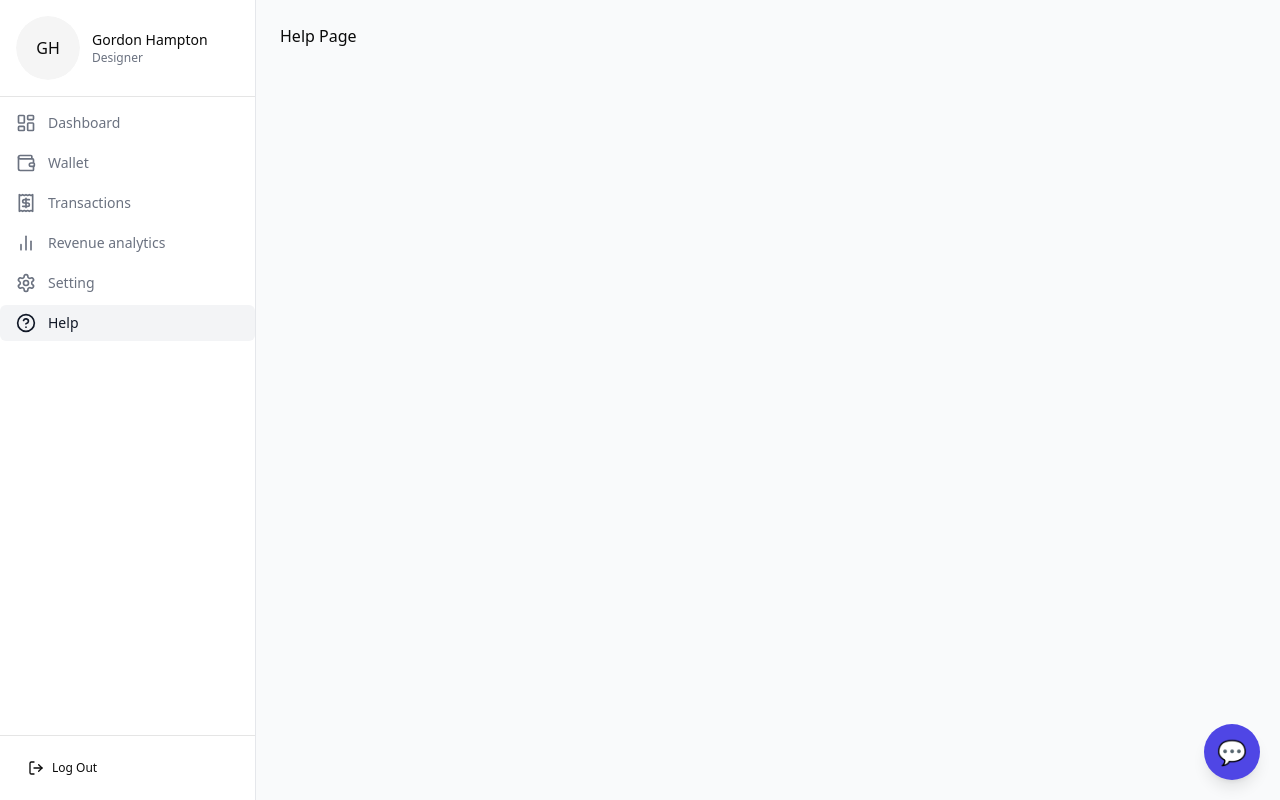
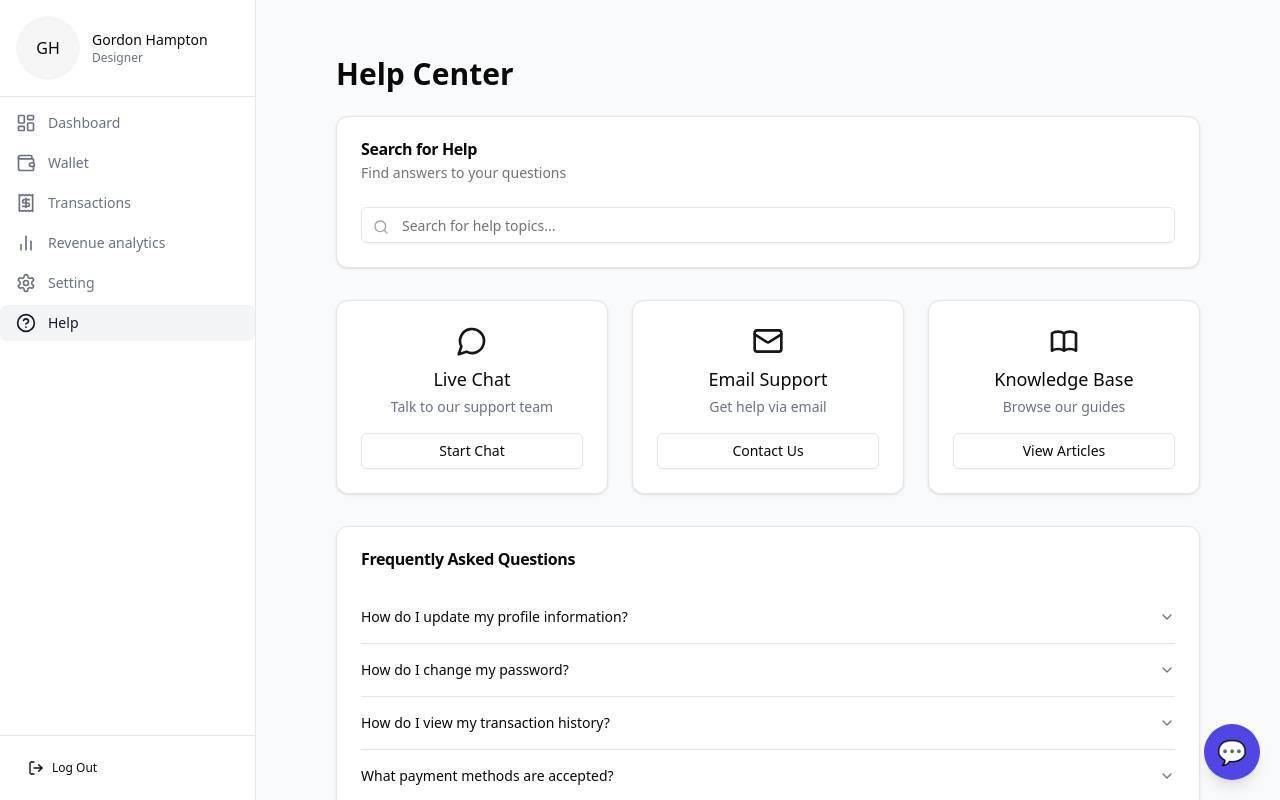
Before and after one commit to NeemaMwende/AI-Powered-Personal-Finance-Tracker, a Next.js app: page /help in a window 1280 px wide. Built offline with nearby package versions, Linux system fonts and the light colour scheme.

Commit message:
updates: help center

```diff
--- a/package.json
+++ b/package.json
@@ -10,6 +10,7 @@
   },
   "dependencies": {
     "@hookform/resolvers": "^4.1.2",
+    "@radix-ui/react-accordion": "^1.2.3",
     "@radix-ui/react-avatar": "^1.1.3",
     "@radix-ui/react-dialog": "^1.1.6",
     "@radix-ui/react-dropdown-menu": "^2.1.6",
--- a/src/app/help/page.tsx
+++ b/src/app/help/page.tsx
@@ -1,8 +1,127 @@
+"use client"
+import React, { useState } from 'react';
+import { Card, CardContent, CardDescription, CardHeader, CardTitle } from '@/components/ui/card';
+import { Accordion, AccordionContent, AccordionItem, AccordionTrigger } from '@/components/ui/accordion';
+import { Button } from '@/components/ui/button';
+import { Input } from '@/components/ui/input';
+import { Search, Mail, MessageCircle } from 'lucide-react';
 
-export default function HelpPage() {
-    return (
-      <div className="max-w-6xl mx-auto">
-          Help Page
+const HelpPage: React.FC = () => {
+  const [searchQuery, setSearchQuery] = useState('');
+
+  const faqItems = [
+    {
+      question: "How do I update my profile information?",
+      answer: "Go to Settings and select the Profile tab. There you can update your name, role, email, and profile picture."
+    },
+    {
+      question: "How do I change my password?",
+      answer: "Navigate to Settings, select the Password tab, enter your current password and the new password twice to confirm."
+    },
+    {
+      question: "How do I view my transaction history?",
+      answer: "Click on the Transactions item in the sidebar to view all your past transactions."
+    },
+    {
+      question: "What payment methods are accepted?",
+      answer: "We accept all major credit cards, debit cards, and bank transfers. You can manage your payment methods in the Wallet section."
+    },
+    {
+      question: "How do I export my financial data?",
+      answer: "Go to Revenue Analytics and click the Export button at the top right corner to download your data in CSV or PDF format."
+    }
+  ];
+
+  const filteredFaqs = searchQuery
+    ? faqItems.filter(item =>
+        item.question.toLowerCase().includes(searchQuery.toLowerCase()) ||
+        item.answer.toLowerCase().includes(searchQuery.toLowerCase())
+      )
+    : faqItems;
+
+  return (
+    <div className="container mx-auto px-4 py-8 max-w-4xl">
+      <h1 className="text-3xl font-bold mb-6">Help Center</h1>
+
+      <Card className="mb-8">
+        <CardHeader>
+          <CardTitle>Search for Help</CardTitle>
+          <CardDescription>Find answers to your questions</CardDescription>
+        </CardHeader>
+        <CardContent>
+          <div className="relative">
+            <Search className="absolute left-3 top-3 h-4 w-4 text-gray-400" />
+            <Input
+              placeholder="Search for help topics..."
+              className="pl-10"
+              value={searchQuery}
+              onChange={(e) => setSearchQuery(e.target.value)}
+            />
+          </div>
+        </CardContent>
+      </Card>
+
+      <div className="grid grid-cols-1 md:grid-cols-3 gap-6 mb-8">
+        <Card>
+          <CardContent className="pt-6">
+            <div className="flex flex-col items-center text-center">
+              <MessageCircle className="h-8 w-8 mb-2 text-primary" />
+              <h3 className="text-lg font-medium mb-1">Live Chat</h3>
+              <p className="text-sm text-gray-500 mb-4">Talk to our support team</p>
+              <Button variant="outline" className="w-full">Start Chat</Button>
+            </div>
+          </CardContent>
+        </Card>
+
+        <Card>
+          <CardContent className="pt-6">
+            <div className="flex flex-col items-center text-center">
+              <Mail className="h-8 w-8 mb-2 text-primary" />
+              <h3 className="text-lg font-medium mb-1">Email Support</h3>
+              <p className="text-sm text-gray-500 mb-4">Get help via email</p>
+              <Button variant="outline" className="w-full">Contact Us</Button>
+            </div>
+          </CardContent>
+        </Card>
+
+        <Card>
+          <CardContent className="pt-6">
+            <div className="flex flex-col items-center text-center">
+              <svg className="h-8 w-8 mb-2 text-primary" fill="none" viewBox="0 0 24 24" stroke="currentColor">
+                <path strokeLinecap="round" strokeLinejoin="round" strokeWidth={2} d="M12 6.253v13m0-13C10.832 5.477 9.246 5 7.5 5S4.168 5.477 3 6.253v13C4.168 18.477 5.754 18 7.5 18s3.332.477 4.5 1.253m0-13C13.168 5.477 14.754 5 16.5 5c1.747 0 3.332.477 4.5 1.253v13C19.832 18.477 18.247 18 16.5 18c-1.746 0-3.332.477-4.5 1.253" />
+              </svg>
+              <h3 className="text-lg font-medium mb-1">Knowledge Base</h3>
+              <p className="text-sm text-gray-500 mb-4">Browse our guides</p>
+              <Button variant="outline" className="w-full">View Articles</Button>
+            </div>
+          </CardContent>
+        </Card>
       </div>
-    );
-  }
+
+      <Card>
+        <CardHeader>
+          <CardTitle>Frequently Asked Questions</CardTitle>
+        </CardHeader>
+        <CardContent>
+          <Accordion type="single" collapsible className="w-full">
+            {filteredFaqs.map((faq, index) => (
+              <AccordionItem key={index} value={`item-${index}`}>
+                <AccordionTrigger>{faq.question}</AccordionTrigger>
+                <AccordionContent>{faq.answer}</AccordionContent>
+              </AccordionItem>
+            ))}
+          </Accordion>
+
+          {filteredFaqs.length === 0 && (
+            <div className="py-6 text-center">
+              <p className="text-gray-500">No results found for &quot;{searchQuery}&quot;</p>
+              <p className="text-sm mt-2">Try a different search term or contact our support team.</p>
+            </div>
+          )}
+        </CardContent>
+      </Card>
+    </div>
+  );
+};
+
+export default HelpPage;
--- /dev/null
+++ b/src/components/ui/accordion.tsx
@@ -0,0 +1,57 @@
+"use client"
+
+import * as React from "react"
+import * as AccordionPrimitive from "@radix-ui/react-accordion"
+import { ChevronDown } from "lucide-react"
+
+import { cn } from "@/lib/utils"
+
+const Accordion = AccordionPrimitive.Root
+
+const AccordionItem = React.forwardRef<
+  React.ElementRef<typeof AccordionPrimitive.Item>,
+  React.ComponentPropsWithoutRef<typeof AccordionPrimitive.Item>
+>(({ className, ...props }, ref) => (
+  <AccordionPrimitive.Item
+    ref={ref}
+    className={cn("border-b", className)}
+    {...props}
+  />
+))
+AccordionItem.displayName = "AccordionItem"
+
+const AccordionTrigger = React.forwardRef<
+  React.ElementRef<typeof AccordionPrimitive.Trigger>,
+  React.ComponentPropsWithoutRef<typeof AccordionPrimitive.Trigger>
+>(({ className, children, ...props }, ref) => (
+  <AccordionPrimitive.Header className="flex">
+    <AccordionPrimitive.Trigger
+      ref={ref}
+      className={cn(
+        "flex flex-1 items-center justify-between py-4 text-sm font-medium transition-all hover:underline text-left [&[data-state=open]>svg]:rotate-180",
+        className
+      )}
+      {...props}
+    >
+      {children}
+      <ChevronDown className="h-4 w-4 shrink-0 text-muted-foreground transition-transform duration-200" />
+    </AccordionPrimitive.Trigger>
+  </AccordionPrimitive.Header>
+))
+AccordionTrigger.displayName = AccordionPrimitive.Trigger.displayName
+
+const AccordionContent = React.forwardRef<
+  React.ElementRef<typeof AccordionPrimitive.Content>,
+  React.ComponentPropsWithoutRef<typeof AccordionPrimitive.Content>
+>(({ className, children, ...props }, ref) => (
+  <AccordionPrimitive.Content
+    ref={ref}
+    className="overflow-hidden text-sm data-[state=closed]:animate-accordion-up data-[state=open]:animate-accordion-down"
+    {...props}
+  >
+    <div className={cn("pb-4 pt-0", className)}>{children}</div>
+  </AccordionPrimitive.Content>
+))
+AccordionContent.displayName = AccordionPrimitive.Content.displayName
+
+export { Accordion, AccordionItem, AccordionTrigger, AccordionContent }
--- a/tailwind.config.ts
+++ b/tailwind.config.ts
@@ -65,6 +65,28 @@ export default {
   			lg: 'var(--radius)',
   			md: 'calc(var(--radius) - 2px)',
   			sm: 'calc(var(--radius) - 4px)'
+  		},
+  		keyframes: {
+  			'accordion-down': {
+  				from: {
+  					height: '0'
+  				},
+  				to: {
+  					height: 'var(--radix-accordion-content-height)'
+  				}
+  			},
+  			'accordion-up': {
+  				from: {
+  					height: 'var(--radix-accordion-content-height)'
+  				},
+  				to: {
+  					height: '0'
+  				}
+  			}
+  		},
+  		animation: {
+  			'accordion-down': 'accordion-down 0.2s ease-out',
+  			'accordion-up': 'accordion-up 0.2s ease-out'
   		}
   	}
   },
```
Also changed, not shown: 1 other file (tests, documents, lock files or other folders).
